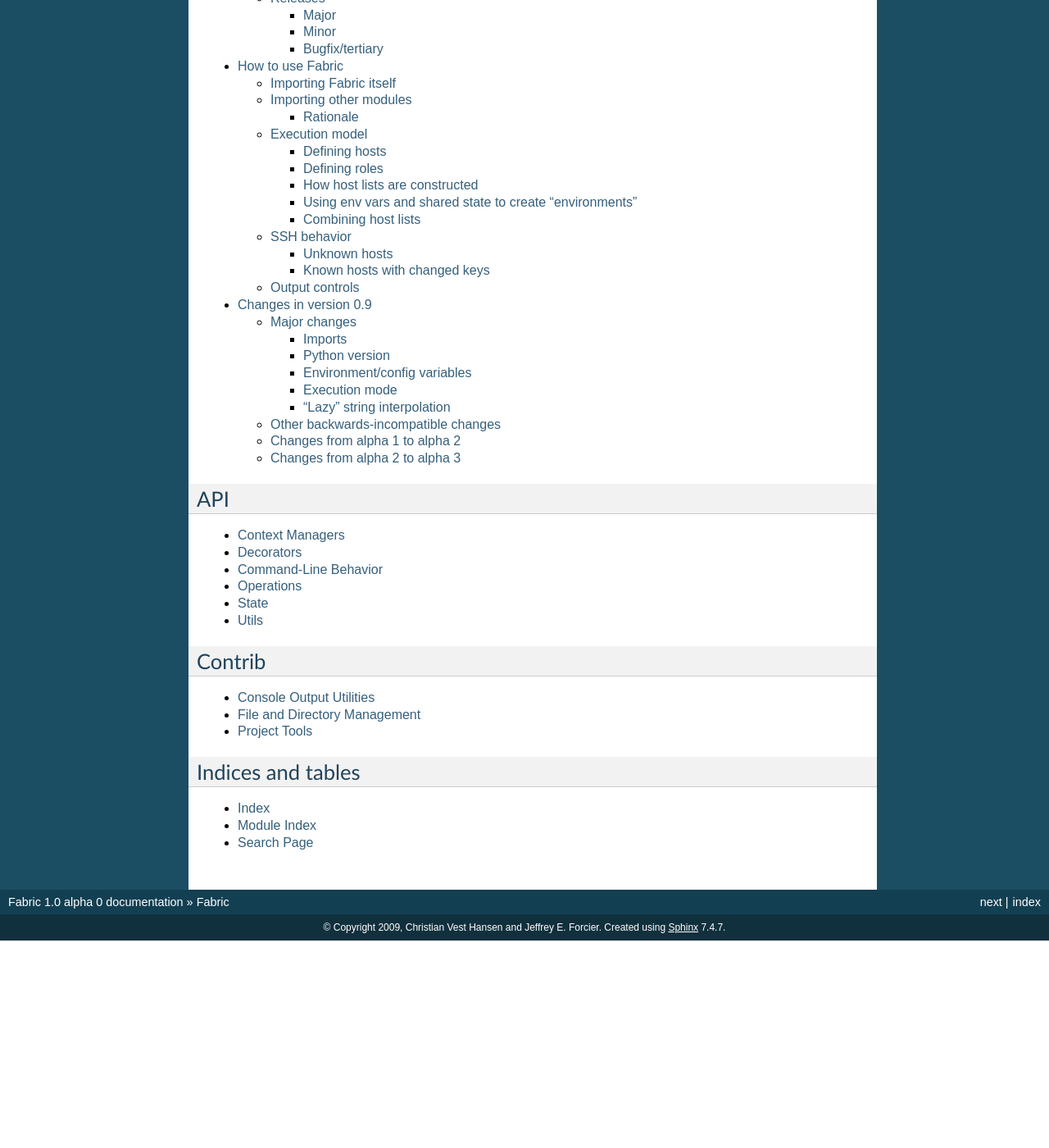
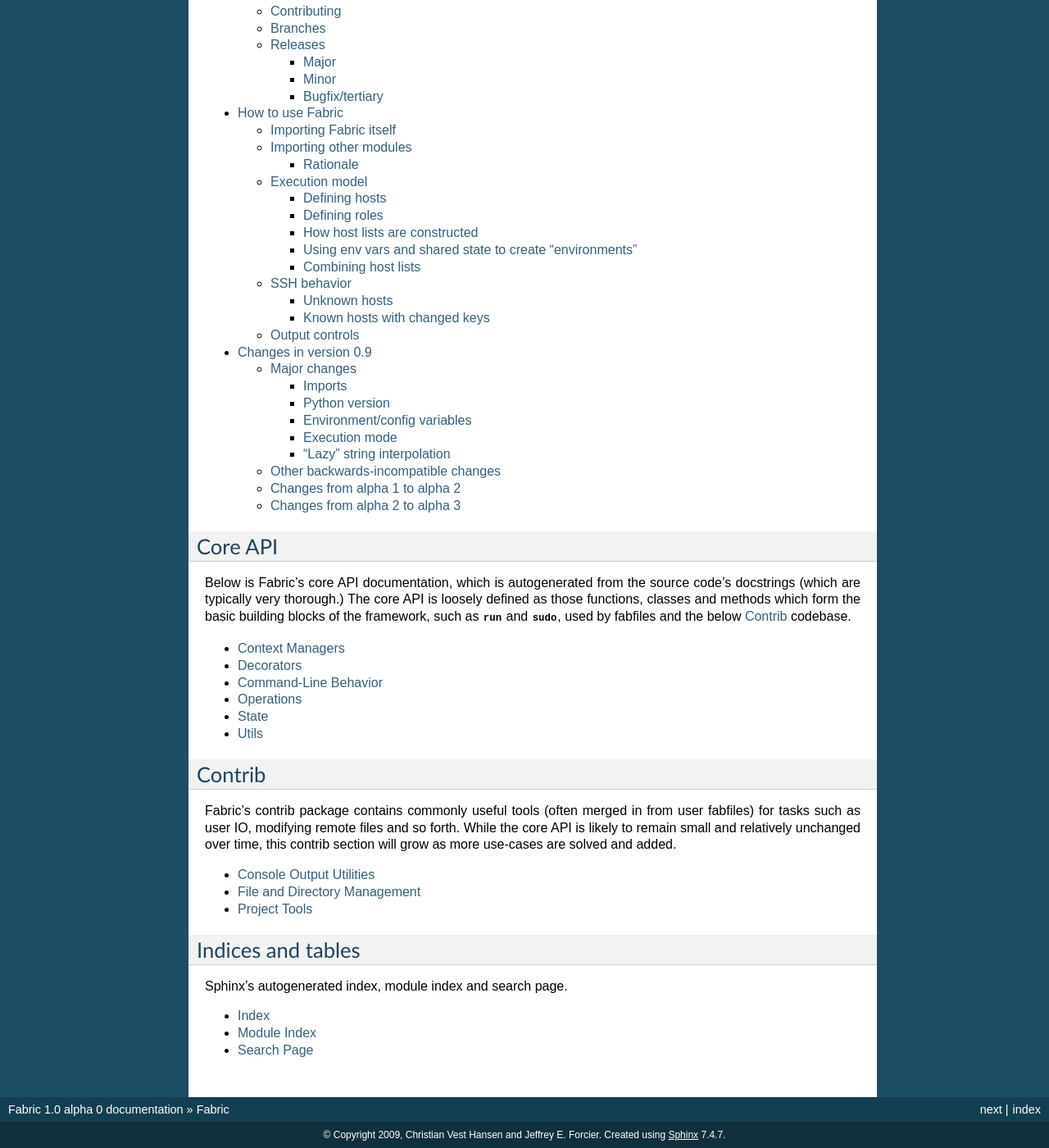
Before and after one commit to fabric/fabric, a Sphinx documentation site: the page built from docs/index.rst, in a window 1280 px wide and 1400 px high, scrolled down 1600 px. Shown: the whole window at 82% size. Built offline with Sphinx 7.4.7, drawn with Linux system fonts in a browser that asks for light colours; before the commit the page ends 2747 px from its top, so only the background shows below that; some of the changed text lies outside the part shown.

Commit message:
Add example to README, expand/update docs index.
Conflicts:

	docs/index.rst

```diff
--- a/docs/index.rst
+++ b/docs/index.rst
@@ -77,6 +79,10 @@
 Documentation
 =============
 
+The below table of contents lists all of Fabric's prose (non-API)
+documentation, and is the best place to get started with using Fabric. See the
+:ref:`api` and :ref:`contrib` sections for API documentation.
+
 .. toctree::
     :maxdepth: 3
 
@@ -85,9 +91,16 @@
     usage
     compatibility
 
+.. _api:
 
-API
-===
+Core API
+========
+
+Below is Fabric's core API documentation, which is autogenerated from the
+source code's docstrings (which are typically very thorough.) The core API is
+loosely defined as those functions, classes and methods which form the basic
+building blocks of the framework, such as `run` and `sudo`, used by fabfiles
+and the below :ref:`contrib` codebase.
 
 .. toctree::
     :maxdepth: 3
@@ -96,8 +109,15 @@
     api/*
 
 
+.. _contrib:
+
 Contrib
 =======
+
+Fabric's contrib package contains commonly useful tools (often merged in from
+user fabfiles) for tasks such as user IO, modifying remote files and so forth.
+While the core API is likely to remain small and relatively unchanged over
+time, this contrib section will grow as more use-cases are solved and added.
 
 .. toctree::
     :maxdepth: 3
@@ -109,6 +129,8 @@
 Indices and tables
 ==================
 
+Sphinx's autogenerated index, module index and search page.
+
 * :ref:`genindex`
 * :ref:`modindex`
 * :ref:`search`
```
Also changed, not shown: other parts of docs/index.rst (+4 -2 lines), 1 other file.
